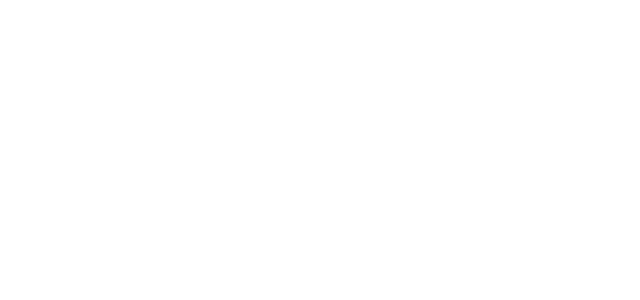
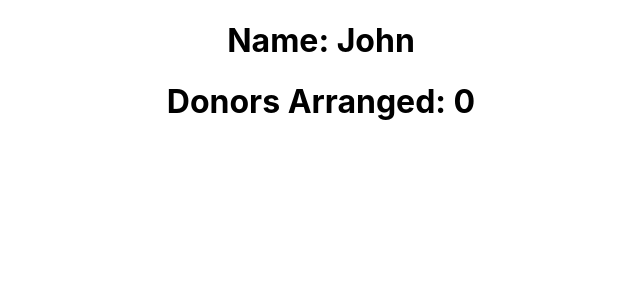
Before and after one commit to emaliikhokhar/FirstReactApp, a React (Create React App) app: page /donorsarranged in a window 1280 px wide. Shown: the top 300 px of the page, without its empty margins (319-959 px from the left). Built offline with nearby package versions, Linux system fonts and the light colour scheme.

Commit message:
Hight Order Component Added

```diff
--- a/src/App.js
+++ b/src/App.js
@@ -9,6 +9,7 @@
 import UseReference from './Components/UseReference/UseReference'
 import Login from './Components/Login/Login'
 import { Redirect } from 'react-router-dom/cjs/react-router-dom.min';
+import DonorsArranged from './Components/DonorsArranged/DonorsArranged'
 
 class App extends Component {
   constructor() {
@@ -93,6 +94,7 @@
           <Route exact path="/update" render={({history},props)=><UpdateMember history={history} {...props} updateHandler ={this.updateHandler}/>}/>
           <Route exact path="/usereference" render={({history},props)=><UseReference history={history} {...props}/>}/>
           <Route exact path="/count" render={({history}, props)=><Count history={history} {...props} />} />
+          <Route exact path="/donorsarranged" render={({history}, props) => <DonorsArranged history={history} {...props}/>}/>
         </div>
       </Router>
 
--- /dev/null
+++ b/src/Components/DonorsArranged/ArrangedByJohn.js
@@ -0,0 +1,15 @@
+import React, { Component } from 'react'
+import arrangedByMember from './arrangedBy'
+
+class ArrangedByJohn extends Component {
+    render() {
+        return (
+            <div>
+                <h1>Name: John</h1>
+                <h1 onMouseOver={this.props.incremmentHandle}>Donors Arranged: {this.props.donorsArr}</h1>
+            </div>
+        )
+    }
+}
+
+export default arrangedByMember(ArrangedByJohn)
--- /dev/null
+++ b/src/Components/DonorsArranged/DonorsArranged.css
@@ -0,0 +1,3 @@
+.body {
+    text-align: center;
+}
--- /dev/null
+++ b/src/Components/DonorsArranged/DonorsArranged.js
@@ -0,0 +1,28 @@
+import React, { Component } from 'react'
+import Header from "../Header/Header"
+import { Link } from 'react-router-dom'
+import './DonorsArranged.css'
+import ArrangedByJohn from './ArrangedByJohn'
+import arrangedByMember from './arrangedBy'
+
+class DonorsArranged extends Component {
+    render() {
+        return (
+            <div className="body">
+                <div>
+                    <Header heading="Donors by HOC" />
+                </div>
+                <div>
+                    <ArrangedByJohn name="John" />
+                </div>
+                <div>
+                    <Link to="/homepage">
+                        <button className="btn">Back</button>
+                    </Link>
+                </div>
+            </div>
+        )
+    }
+}
+
+export default arrangedByMember(ArrangedByJohn)
--- /dev/null
+++ b/src/Components/DonorsArranged/arrangedBy.js
@@ -0,0 +1,30 @@
+import React, {Component} from 'react'
+import Header from "../Header/Header"
+import { Link } from 'react-router-dom'
+const arrangedByMember = Member => {
+    class arrangedBy extends Component {
+
+        state = {
+            arranged: 0
+        }
+
+        incrementHandle = () => {
+            this.setState( {arranged: this.state.arranged+1} )
+        }
+
+        render() {
+            return (
+                <div className="body">
+
+                    <div>
+                        <Member incrementHandle={this.incrementHandle} name={this.props.name} donorsArr = {this.state.arranged} />
+                    </div>
+
+                </div>
+            )
+        }
+    }
+    return arrangedBy;
+}
+
+export default arrangedByMember;
--- a/src/Components/Members/Members.js
+++ b/src/Components/Members/Members.js
@@ -37,6 +37,11 @@
                             <button className="button">useRef</button>
                         </div>
                     </Link>
+                    <Link to="/donorsarranged">
+                        <div>
+                            <button className="button">Donors</button>
+                        </div>
+                    </Link>
                 </div>
                 <div className="header-container">
                     <div className="td-header name">Name</div>
```
Also changed, not shown: src/Components/DonorsArranged/ArrangedByDavid.js (added, +15 -0 lines).
